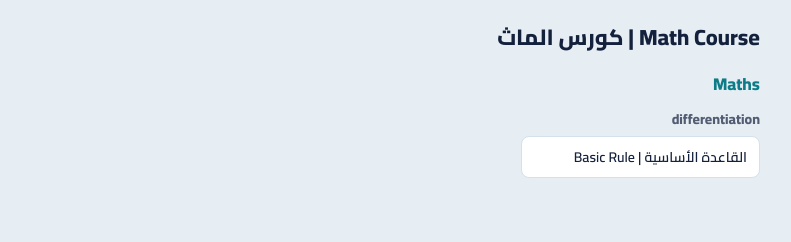
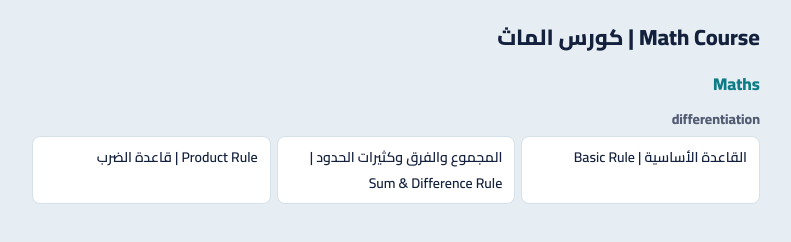
Before and after one commit to Edu-11245/Math-101-, a plain HTML site: page index.html in a window 1280 px wide. Shown: the whole page, without its empty margins (244-1035 px from the left). Drawn offline with Linux system fonts and the light colour scheme.

Commit message:
Add files via upload

```diff
--- a/Subjects/list.js
+++ b/Subjects/list.js
@@ -1,3 +1,5 @@
 window.LESSON_LIST = [
   { subject:'Maths', unit:'differentiation', lesson:'basic-rule', title:'القاعدة الأساسية | Basic Rule' },
+  { subject:'Maths', unit:'differentiation', lesson:'sum-rule', title:'المجموع والفرق وكثيرات الحدود | Sum & Difference Rule' },
+  { subject:'Maths', unit:'differentiation', lesson:'product-rule', title:'Product Rule | قاعدة الضرب' },
 ];
--- a/main.css
+++ b/main.css
@@ -33,6 +33,7 @@ button:focus-visible,input:focus-visible,select:focus-visible{outline:2px solid
 #list button:hover{background:var(--hi)}
 #list .n{font-weight:800;color:var(--pen);min-width:30px}
 #list p{font-size:13px;padding:8px;line-height:1.8}
+/* ---- home ---- */
 .home #app{max-width:760px;margin:0 auto;padding:16px}
 .home h1{font-size:22px;margin-bottom:8px}
 .home h2{font-size:17px;color:var(--teal);margin-top:10px}
@@ -41,6 +42,7 @@ button:focus-visible,input:focus-visible,select:focus-visible{outline:2px solid
 .grid a{padding:7px 12px;background:#fff;border:1px solid var(--line);border-radius:8px;color:var(--ink);text-decoration:none;font-size:14px;font-weight:600}
 .grid a:hover{background:var(--hi)}
 a.btn{text-decoration:none}
+/* ---- helpers for lesson content ---- */
 #scene *{transition:opacity .5s,transform .5s,background .3s,color .3s}
 .hid{opacity:0;visibility:hidden;transform:translateY(.4em)}
 .eq{font-size:4.2em;font-weight:800;direction:ltr;line-height:1.2}
@@ -60,6 +62,8 @@ sub{font-size:.55em;line-height:0}
 @keyframes pulse{50%{transform:scale(1.12);color:var(--pen)}}
 .instant *{transition:none!important;animation:none!important}
 @media (prefers-reduced-motion:reduce){#scene *{transition:none}.fx-pop,.fx-shake,.fx-pulse{animation:none}}
+
+/* ---- full-screen stage (override) ---- */
 main{padding:0;gap:0;align-items:stretch;justify-content:stretch}
 #stage{flex:1;width:100%;aspect-ratio:auto;border-radius:0;box-shadow:none;font-size:min(3.73cqh,5cqw);
  background-color:#F4F8FB;background-image:linear-gradient(#cddbe6 1px,transparent 1px),linear-gradient(90deg,#cddbe6 1px,transparent 1px);background-size:7cqh 7cqh;background-blend-mode:normal}
```
Also changed, not shown: main.js (+9 -0 lines).
